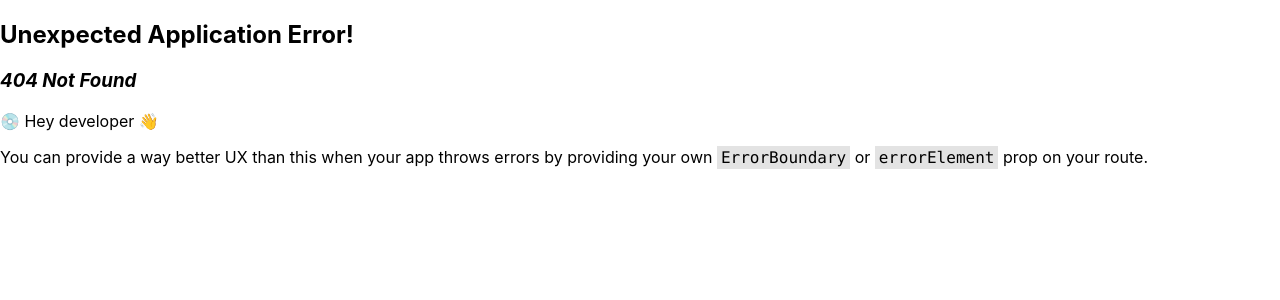
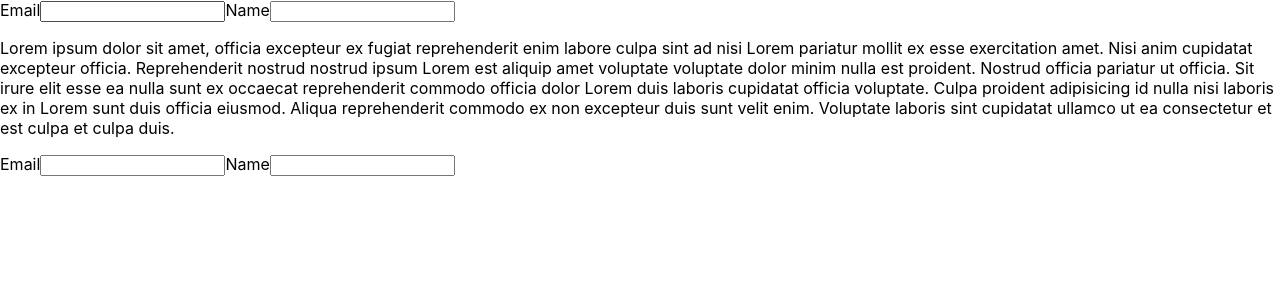
Before and after one commit to adam-ja/react-hooks-explained, a React (Create React App) app: page /use-id-example in a window 1280 px wide. Before the commit this address had no page. Shown: the top 300 px of the page. Built offline with nearby package versions, Linux system fonts and the light colour scheme.

Commit message:
feat: Complete useId tutorial
https://www.youtube.com/watch?v=_vwCKV7f_eA&list=PLZlA0Gpn_vH8EtggFGERCwMY5u5hOjf-h&ab_channel=WebDevSimplified

```diff
--- a/src/App.jsx
+++ b/src/App.jsx
@@ -42,6 +42,9 @@ function App() {
             <li>
                 <Link to="/use-debug-value-example">useDebugValue Example</Link>
             </li>
+            <li>
+                <Link to="/use-id-example">useId Example</Link>
+            </li>
         </ul>
     );
 }
--- /dev/null
+++ b/src/EmailForm.jsx
@@ -0,0 +1,28 @@
+import { useId } from "react";
+
+export default function EmailForm() {
+    /*
+     * The useId hook generates a unique ID for a DOM element. We can't hardcode the ID because we don't know how many
+     * times the component might be used on a page. We also don't want to use a random number generator because we want
+     * the ID to be the same every time the component is rendered, which the useId hook guarantees.
+     *
+     * The IDs generated by useId will begin with a `:`, which is a valid ID character but not valid for use in CSS or
+     * in JavaScript's `document.querySelector`. This forces us to use refs instead, which is good because we shouldn't
+     * be selecting DOM elements any other way in React anyway.
+     *
+     * Note that if we have multiple elements in a component that need IDs, we don't need to worry about the extra
+     * overhead of calling useId multiple times. We already know the hook will generate a unique ID for each instance of
+     * the component, and that won't change when the component is re-rendered, so we can just append a suffix to the ID
+     * for each element instead, as seen below..
+     */
+    const id = useId();
+
+    return (
+        <>
+            <label htmlFor={`${id}-email`}>Email</label>
+            <input id={`${id}-email`} type="email" />
+            <label htmlFor={`${id}-name`}>Name</label>
+            <input id={`${id}-name`} type="text" />
+        </>
+    );
+}
--- /dev/null
+++ b/src/UseIdExample.jsx
@@ -0,0 +1,13 @@
+import EmailForm from "./EmailForm";
+
+export default function UseIdExample() {
+    return (
+        <>
+            <EmailForm />
+            <article style={{ marginBlock: '1rem' }}>
+                 Lorem ipsum dolor sit amet, officia excepteur ex fugiat reprehenderit enim labore culpa sint ad nisi Lorem pariatur mollit ex esse exercitation amet. Nisi anim cupidatat excepteur officia. Reprehenderit nostrud nostrud ipsum Lorem est aliquip amet voluptate voluptate dolor minim nulla est proident. Nostrud officia pariatur ut officia. Sit irure elit esse ea nulla sunt ex occaecat reprehenderit commodo officia dolor Lorem duis laboris cupidatat officia voluptate. Culpa proident adipisicing id nulla nisi laboris ex in Lorem sunt duis officia eiusmod. Aliqua reprehenderit commodo ex non excepteur duis sunt velit enim. Voluptate laboris sint cupidatat ullamco ut ea consectetur et est culpa et culpa duis.
+            </article>
+            <EmailForm />
+        </>
+    );
+}
--- a/src/index.js
+++ b/src/index.js
@@ -15,6 +15,7 @@ import UseTransitionExample from './UseTransitionExample';
 import UseDeferredValueExample from './UseDeferredValueExample';
 import UseImperativeHandleExample from './UseImperativeHandleExample';
 import UseDebugValueExample from './UseDebugValueExample';
+import UseIdExample from './UseIdExample';
 import reportWebVitals from './reportWebVitals';
 import { RouterProvider, createBrowserRouter } from 'react-router-dom';
 
@@ -35,6 +36,7 @@ const router = createBrowserRouter([
     { path: '/use-deferred-value-example', element: <UseDeferredValueExample />},
     { path: '/use-imperative-handle-example', element: <UseImperativeHandleExample />},
     { path: '/use-debug-value-example', element: <UseDebugValueExample />},
+    { path: '/use-id-example', element: <UseIdExample /> },
 ]);
 
 root.render(
```
